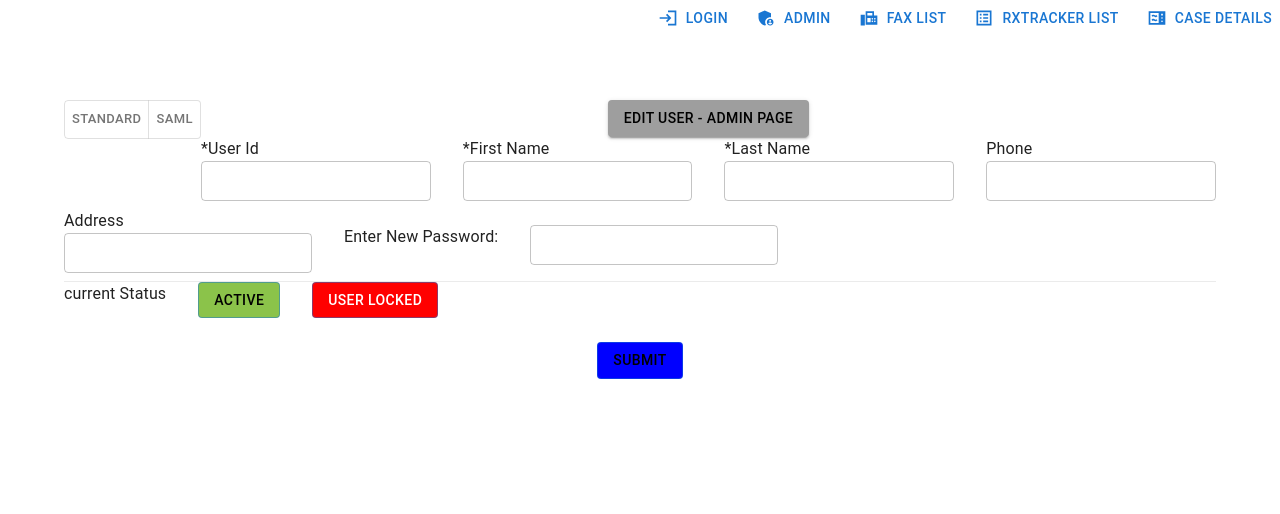
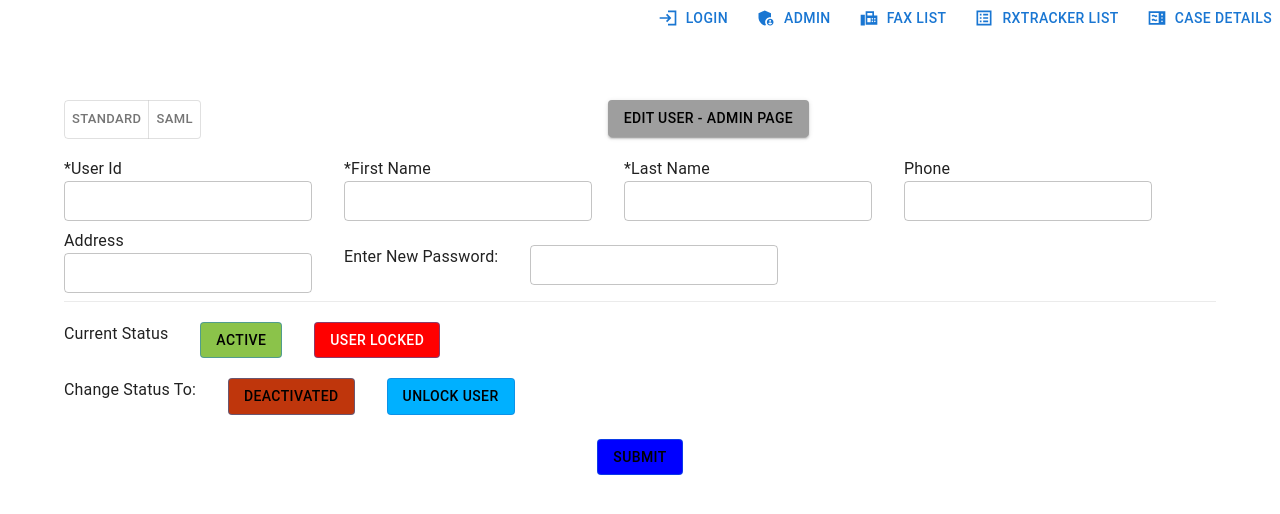
Before and after one commit to rbasuvarajTika/react_adminpage_namrata, a React (Create React App) app: page /edituser in a window 1280 px wide. Shown: the top 514 px of the page. Built offline with nearby package versions, Linux system fonts and the light colour scheme.

Commit message:
Edit user Screen

```diff
--- a/src/Components/EditUser.js
+++ b/src/Components/EditUser.js
@@ -38,7 +38,7 @@ export default function EditUser() {
       </ToggleButtonGroup>
         <Box sx={{ }}>
         <Button variant="contained" sx={{backgroundColor:"#9e9e9e", color:"black"}}>Edit User - Admin Page</Button>
-        <Stack spacing={4} direction="row">
+        <Stack spacing={4} direction="row" sx={{marginTop:'20px'}}>
         <div>
              <p className='fieldLabel'>*User Id</p>
              <TextField
@@ -88,7 +88,7 @@ export default function EditUser() {
             />
         </div>
         </Stack>
-        <Stack spacing={4} direction="row">
+        <Stack spacing={4} direction="row" >
         <div>
              <p className='fieldLabel'>Address</p>
              <TextField
@@ -118,8 +118,8 @@ export default function EditUser() {
         </Stack>
         </Box>
         <Divider light />
-        <Stack spacing={4} direction="row">
-            <p>current Status</p>
+        <Stack spacing={4} direction="row" sx={{marginTop:'20px'}}>
+            <p>Current Status</p>
             <Button
               type="button"
               variant="outlined"
@@ -137,6 +137,25 @@ export default function EditUser() {
               User Locked
             </Button>
         </Stack>
+        <Stack spacing={4} direction="row" sx={{marginTop:'20px'}}>
+            <p>Change Status To:</p>
+            <Button
+              type="button"
+              variant="outlined"
+              className='border'
+              sx={{ mt: 3, mb: 2 , backgroundColor:'#bf360c ',color:'black'}}
+            >
+              Deactivated
+            </Button>
+            <Button
+              type="button"
+              variant="outlined"
+              className='border'
+              sx={{ mt: 3, mb: 2 , backgroundColor:'#00b0ff',color:'#000'}}
+            >
+              Unlock User
+            </Button>
+        </Stack>
             <Button
               type="submit"
               variant="outlined"
```
